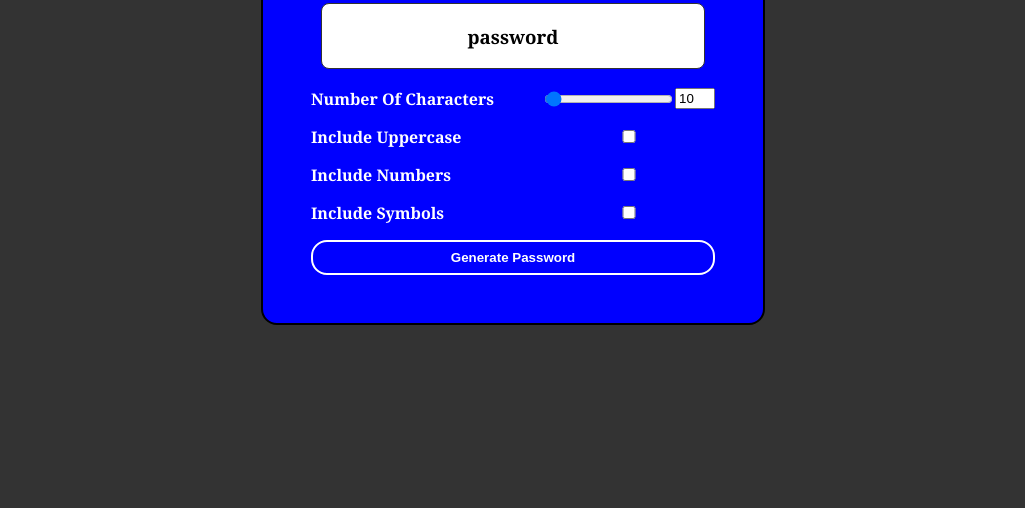
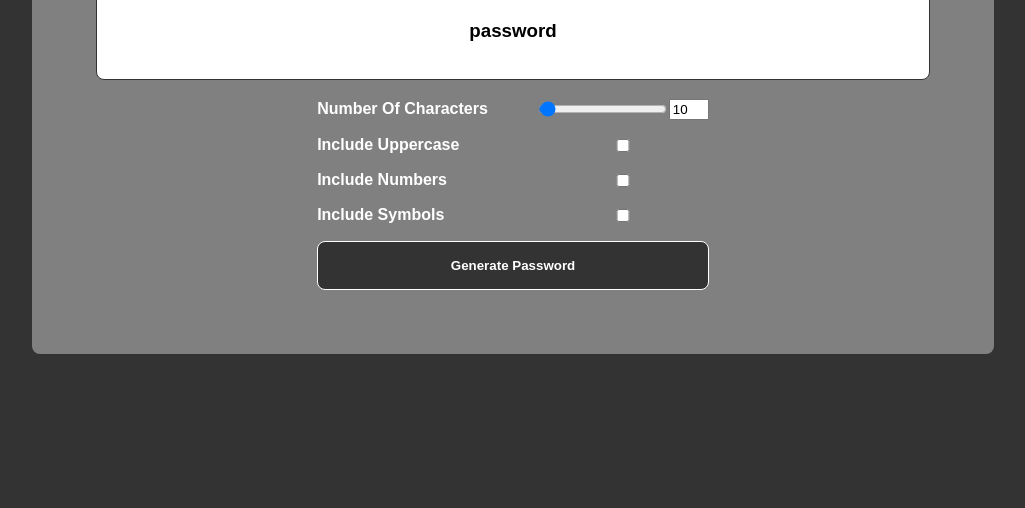
Before and after one commit to TravisMH/HW3, a plain HTML site: page index.html in a window 1280 px wide. Shown: the part 292-800 px from the top of the page, without its empty margins (127-1152 px from the left). Drawn offline with Linux system fonts and the light colour scheme.

Commit message:
Add files via upload

```diff
--- a/index.html
+++ b/index.html
@@ -10,13 +10,13 @@
 </head>
 <body>
   <div class="container">
-    <h1 class="title">Password Generator</h1>
+    <h1 class="title">PASSWORD GENERATOR 3000</h1>
     <h3 class="password-display" id="passwordDisplay">password</h3>
     <form id="passwordGeneratorForm" class="form">
       <label for="characterAmountNumber">Number Of Characters</label>
       <div class="character-amount-container">
         <input type="range" min="8" max="128" value="10" id="characterAmountRange">
-        <input class="number-input" type="number" min="8" max="128" value="10" id="characterAmountNumber">
+        <input class="number-input" type="number" min="8" max="1218" value="10" id="characterAmountNumber">
       </div>
 
       <label for="includeUppercase">Include Uppercase</label>
@@ -31,5 +31,6 @@
       <button type="submit" class="btn">Generate Password</button>
     </form>
   </div>
+
 </body>
 </html>
--- a/styles.css
+++ b/styles.css
@@ -6,14 +6,14 @@ body {
   display: flex;
   justify-content: center;
   align-items: center;
-  font-family: Georgia, 'Times New Roman', Times, serif;
+  font-family: Arial, Helvetica, sans-serif;
 }
 
 .container {
-  background-color:blue;
-  padding: 3rem;
-  border-radius: 1rem;
-  border: 2px solid black;
+  background-color:grey;
+  padding: 4rem;
+  border-radius: .5rem;
+
   display: flex;
   justify-content: center;
   align-items: center;
@@ -52,8 +52,8 @@ label {
   color: black;
   padding: 1rem;
   border: 1px solid #333;
-  height: 2rem;
-  width: 350px;
+  height: 4rem;
+  width: 800px;
   display: flex;
   justify-content: center;
   align-items: center;
@@ -63,15 +63,15 @@ label {
 
 .btn {
   grid-column: span 2;
-  background-color: transparent;
-  border: 2px solid white;
+  background-color: #333;
+  border: 1px solid white;
   color: white;
-  padding: .5rem 1rem;
+  padding: 1rem 1rem;
   font-weight: bold;
   cursor: pointer;
-  border-radius: 1rem;
+  border-radius: .5rem;
 }
 
 .btn:hover {
-  background-color: #FFFFFF33;
+  background-color:green;
 }
```
